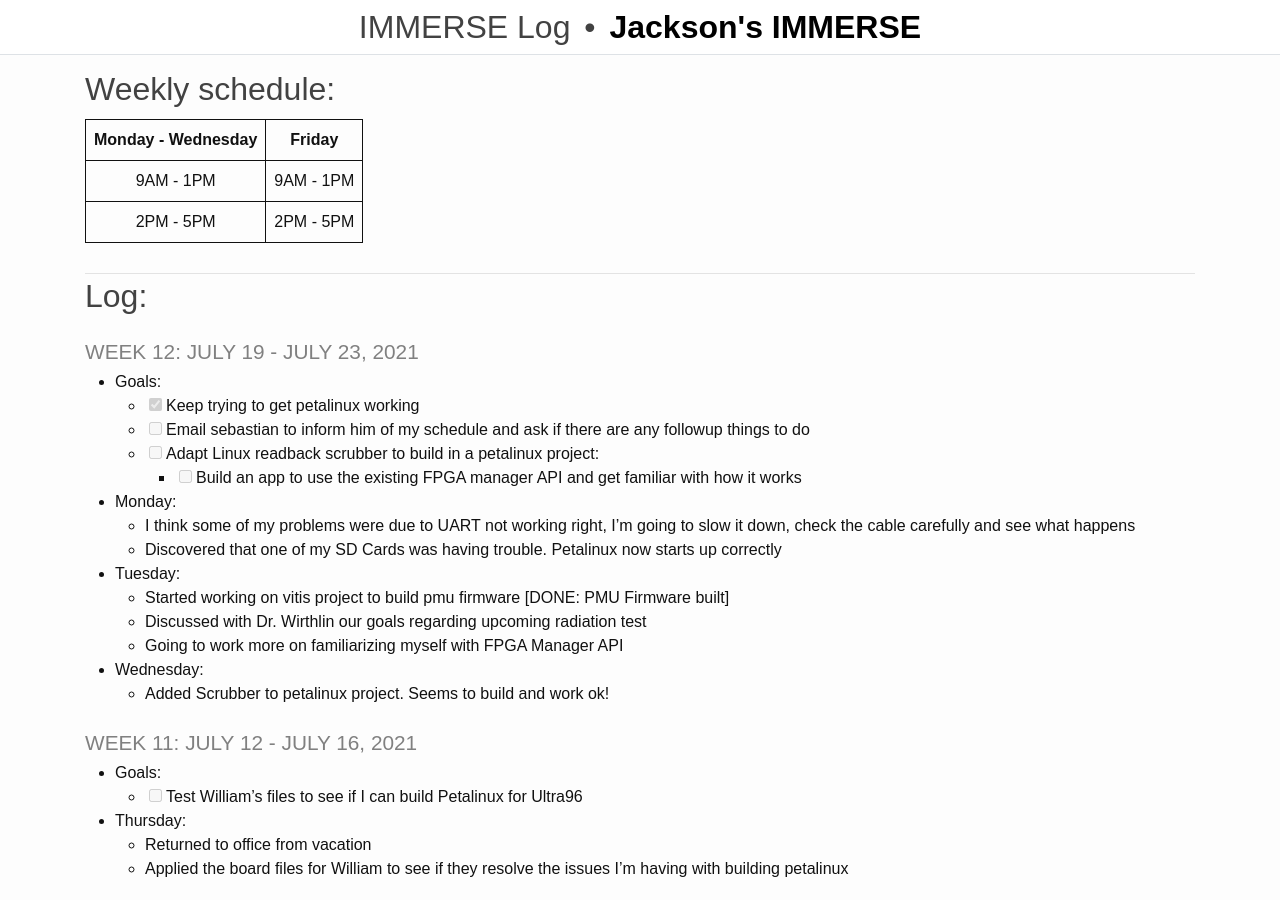
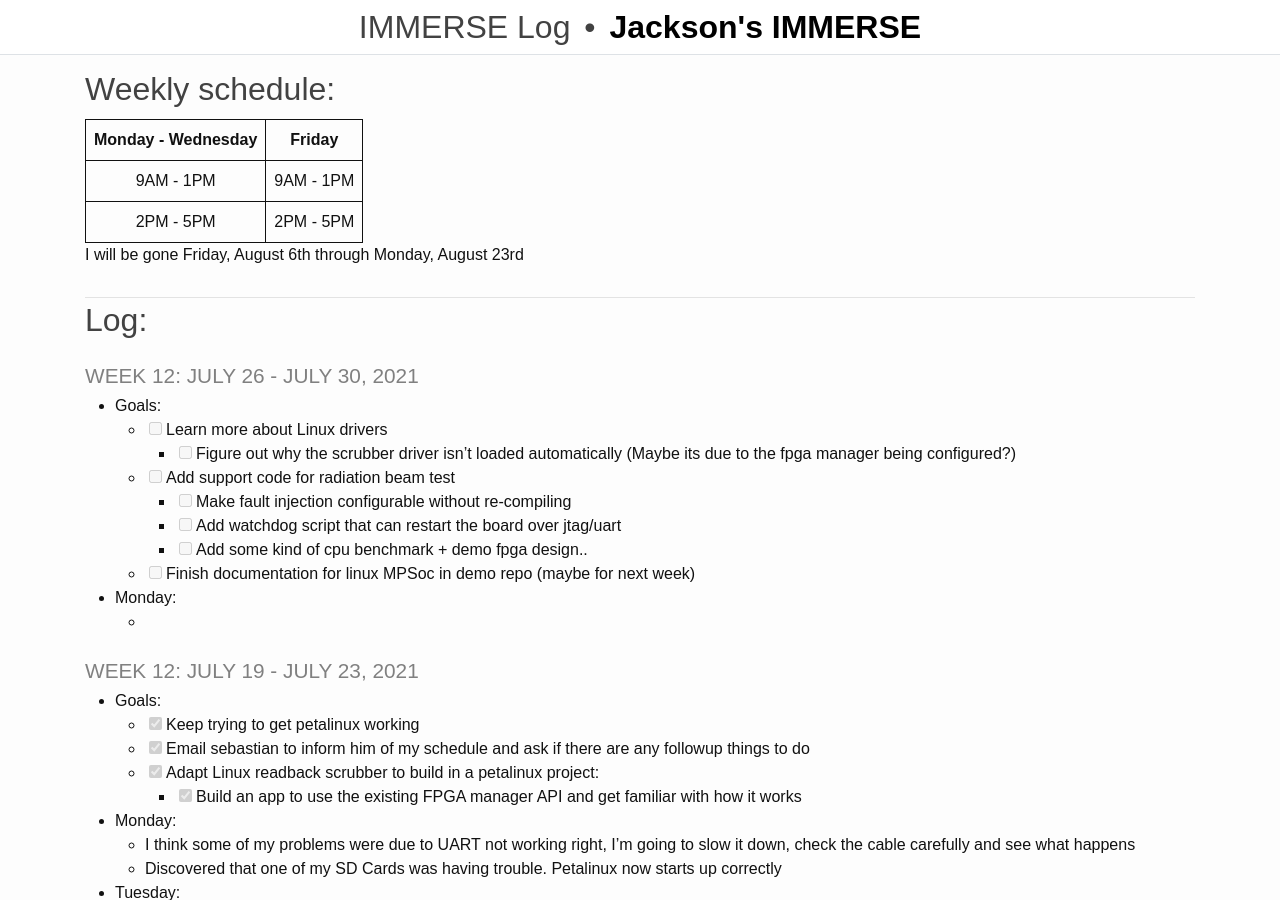
Before and after one commit to rjsmith1999/IMMERSE, a Jekyll site: the page built from _pages/log.md, in a window 1280 px wide and 900 px high. Built offline with Jekyll 4.4.1, drawn with Linux system fonts in a browser that asks for light colours.

Commit message:
Update Log

```diff
--- a/_pages/log.md
+++ b/_pages/log.md
@@ -11,15 +11,30 @@ title: IMMERSE Log
 |    2PM - 5PM        | 2PM - 5PM  |
 
 
+**I will be gone Friday, August 6th through Monday, August 23rd**
+
 -------------------
 ## Log:
+
+### Week 12: July 26 - July 30, 2021
+* **Goals**:
+  - [ ] Learn more about Linux drivers
+    - [ ] Figure out why the scrubber driver isn't loaded automatically (Maybe its due to the fpga manager being configured?)
+  - [ ] Add support code for radiation beam test
+    - [ ] Make fault injection configurable without re-compiling
+    - [ ] Add watchdog script that can restart the board over jtag/uart
+    - [ ] Add some kind of cpu benchmark + demo fpga design..
+  - [ ] Finish documentation for linux MPSoc in demo repo (maybe for next week)
+
+* **Monday**:
+  -
 
 ### Week 12: July 19 - July 23, 2021
 * **Goals**:
   - [x] Keep trying to get petalinux working
-  - [ ] Email sebastian to inform him of my schedule and ask if there are any followup things to do
-  - [ ] Adapt Linux readback scrubber to build in a petalinux project:
-    - [ ] Build an app to use the existing FPGA manager API and get familiar with how it works
+  - [x] Email sebastian to inform him of my schedule and ask if there are any followup things to do
+  - [x] Adapt Linux readback scrubber to build in a petalinux project:
+    - [x] Build an app to use the existing FPGA manager API and get familiar with how it works
 
 * **Monday**:
   - I think some of my problems were due to UART not working right, I'm going to slow it down, check the cable carefully and see what happens
```
